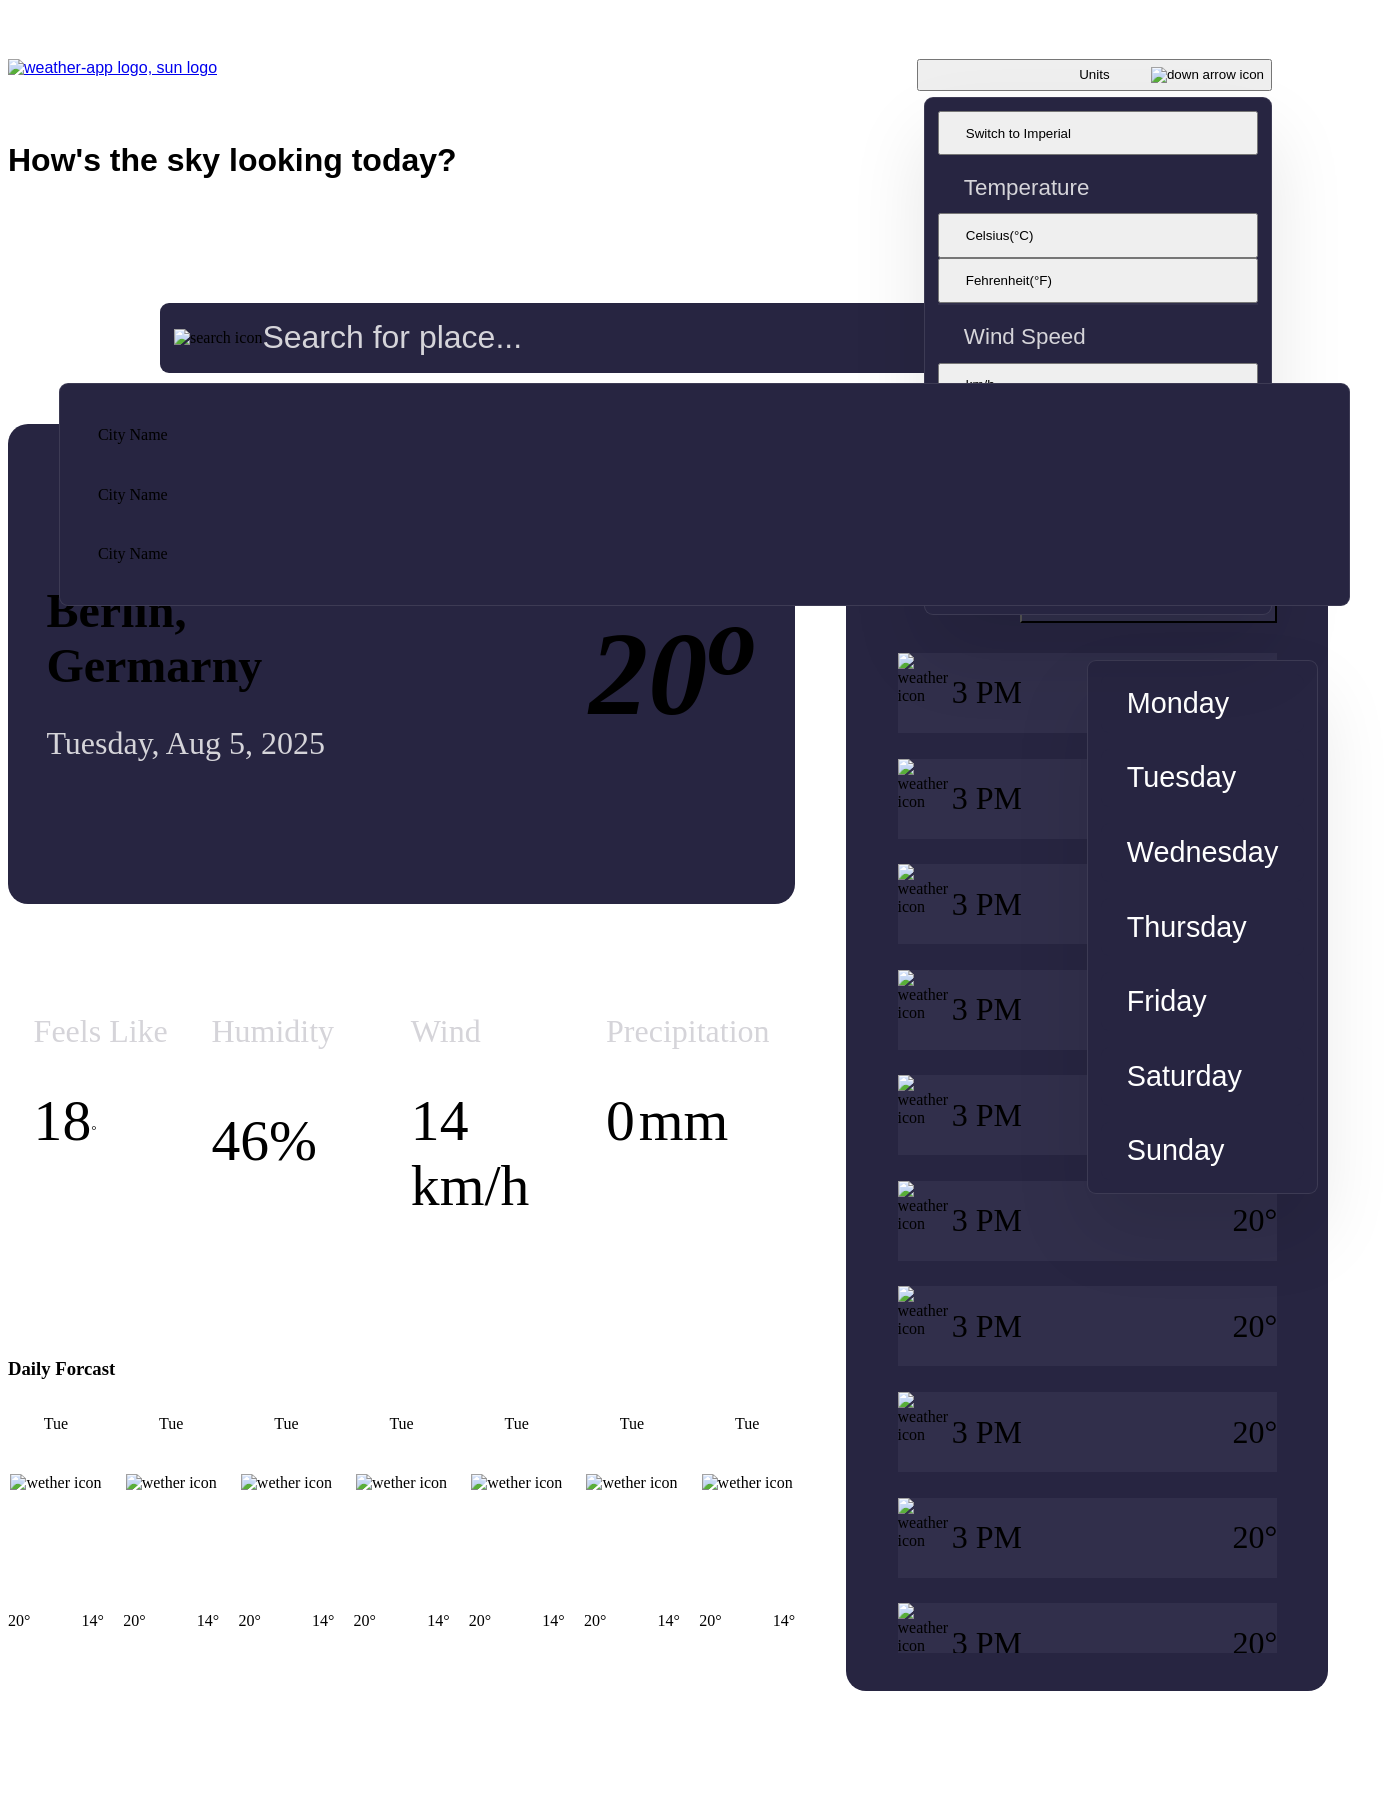
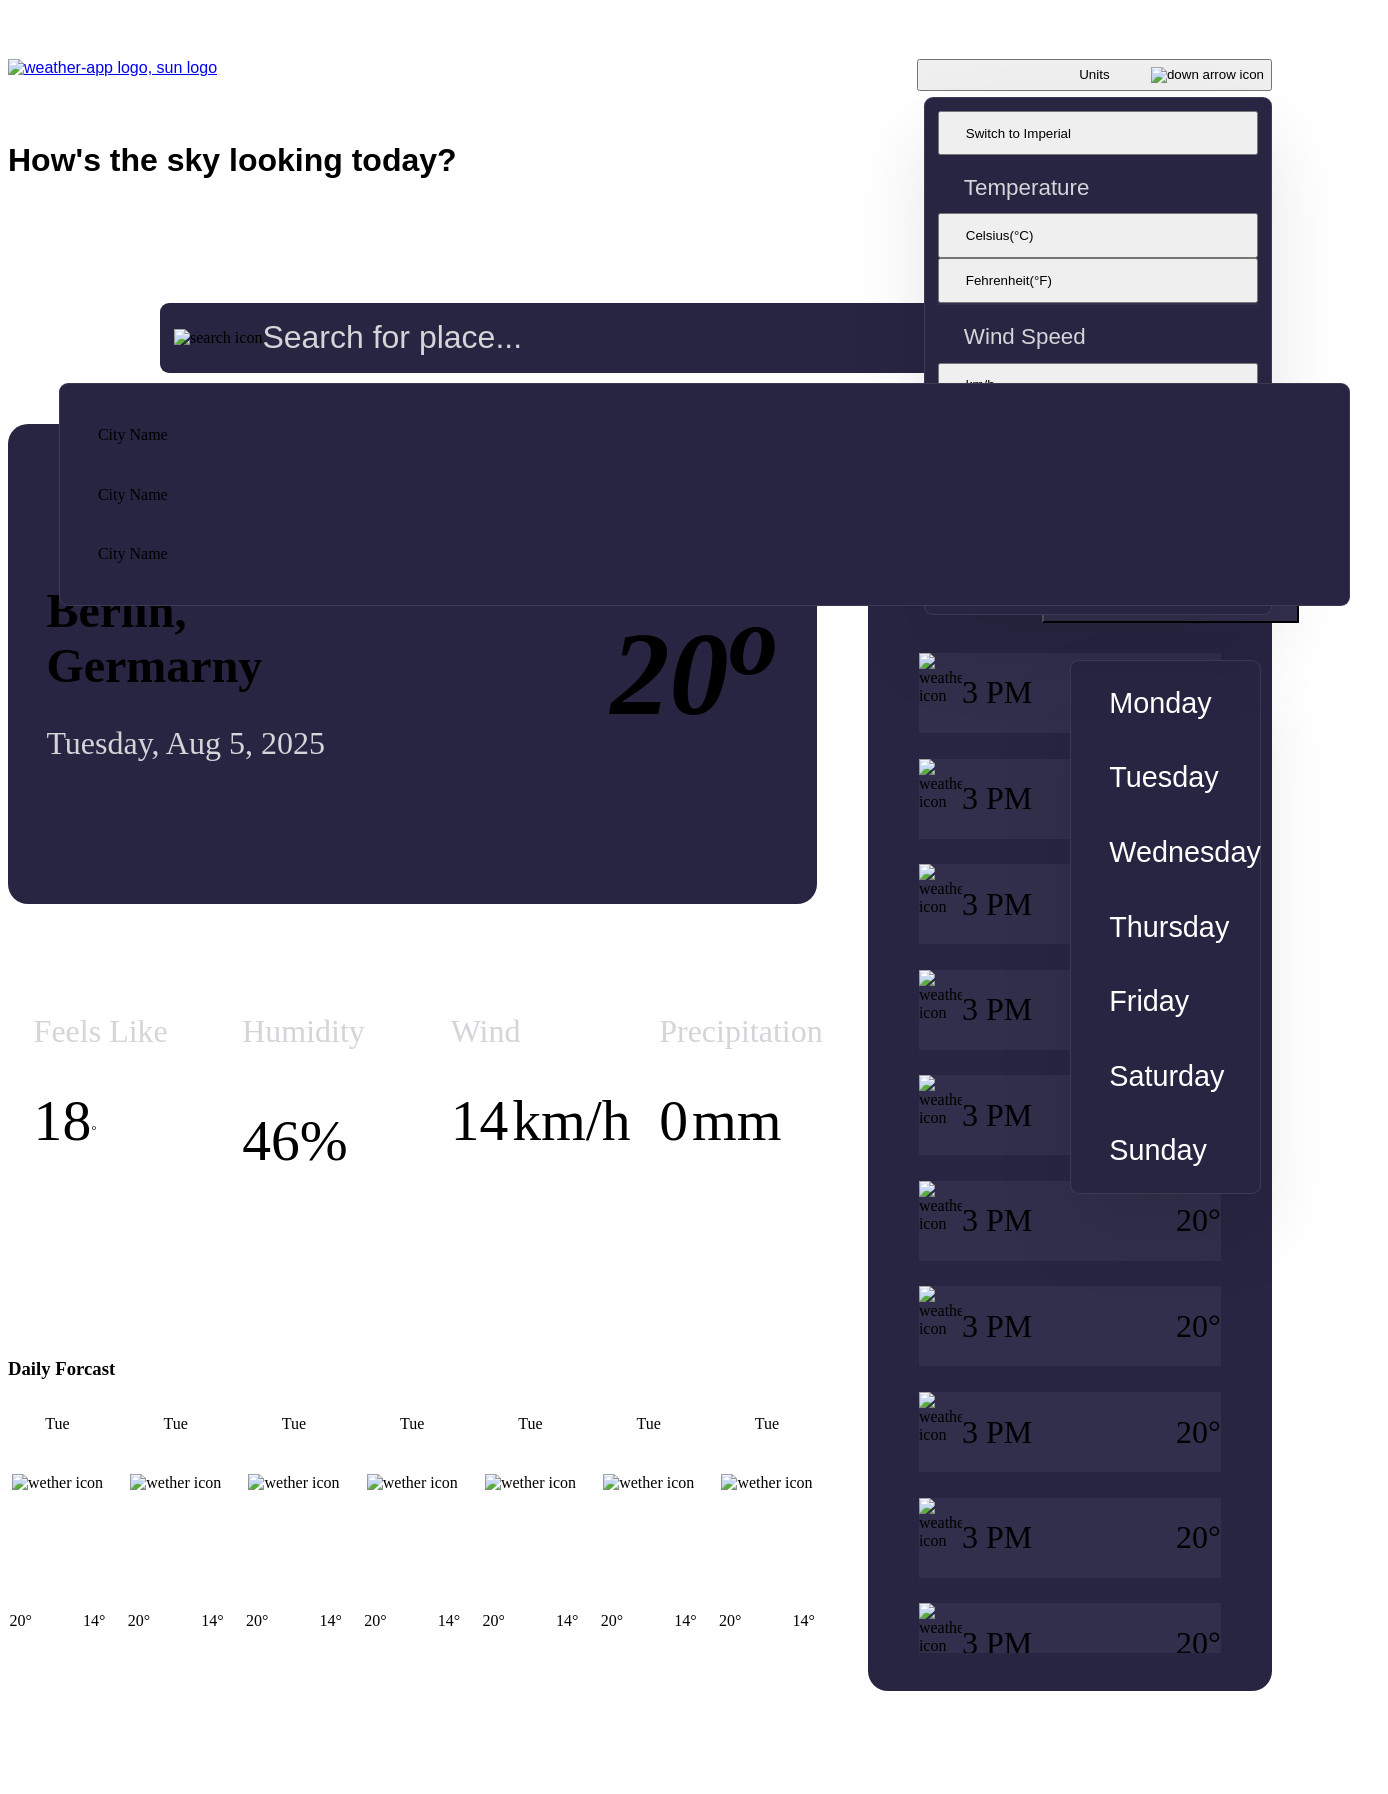

fix(layout): update grid layouts for weather sections and ensure arrow icon flips on unit change

--- a/assets/css/main.css
+++ b/assets/css/main.css
@@ -219,7 +219,7 @@
 
 .weather-section {
   display: grid;
-  grid-template-columns: 2fr 1fr;
+  grid-template-columns: minmax(0, 2fr) minmax(0, 1fr);
   gap: 3.2rem;
 
   margin-bottom: 6.4rem;
@@ -282,7 +282,7 @@
 
 .weather-metrics {
   display: grid;
-  grid-template-columns: repeat(4, 1fr);
+  grid-template-columns: repeat(4, minmax(0, 1fr));
   gap: 1.6rem;
 
   margin-bottom: 6.4rem;
@@ -319,7 +319,7 @@
 
 .daily-forcast-day-cards {
   display: grid;
-  grid-template-columns: repeat(7, 1fr);
+  grid-template-columns: repeat(7, minmax(0, 1fr));
   gap: 1.2rem;
 }
 
@@ -449,7 +449,7 @@
 
 .hourly-forcast-card {
   display: grid;
-  grid-template-columns: 1fr 3fr 3fr;
+  grid-template-columns: minmax(0, 1fr) minmax(0, 3fr) minmax(0, 3fr);
   align-items: center;
 
   background-color: hsl(243, 23%, 24%);
